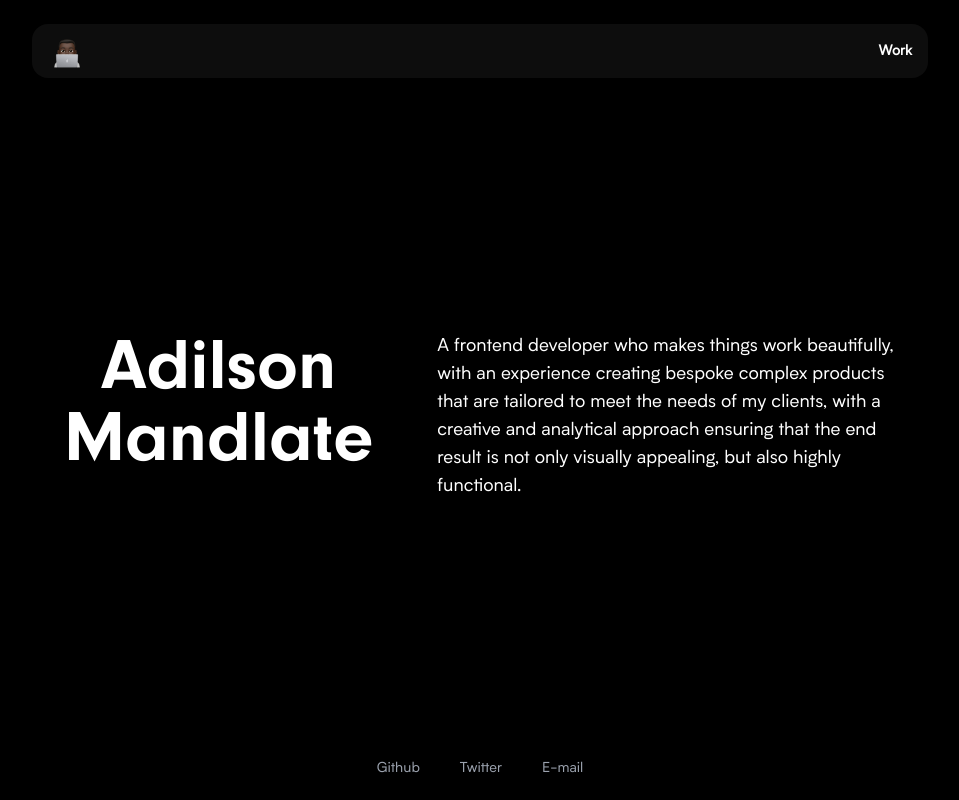
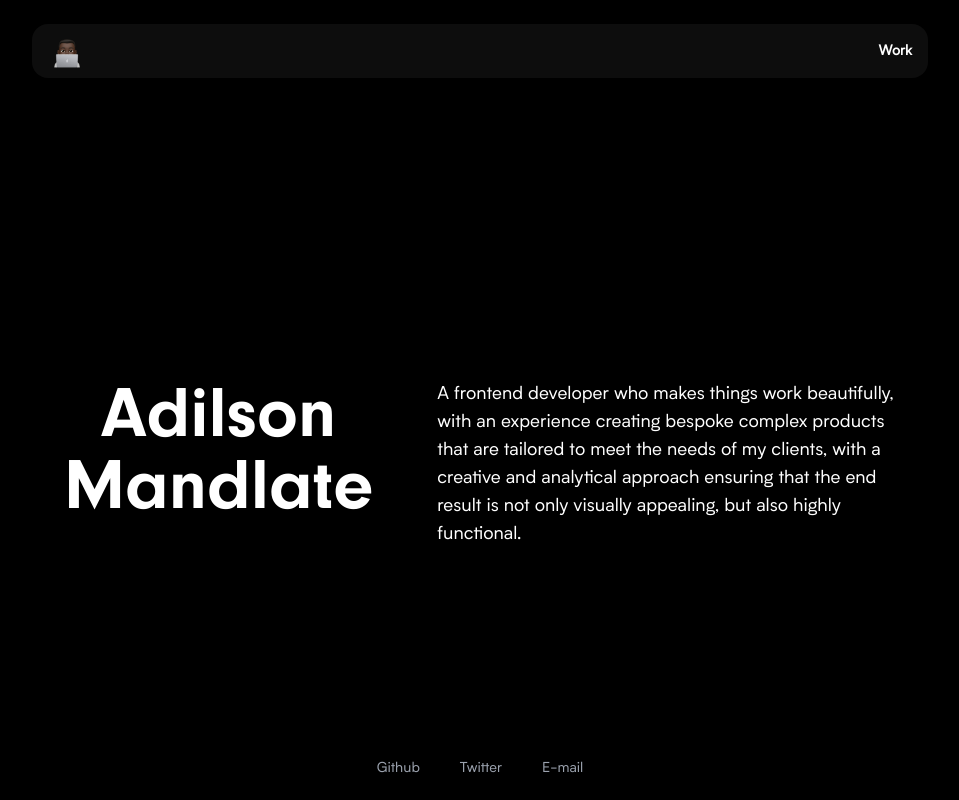
Before and after one commit to adilsonmandlate/adilsonmandlate.dev, a Next.js app: page / in a window 1280 px wide. Shown: the whole page, without its empty margins (160-1119 px from the left). Built offline with nearby package versions, Linux system fonts and the light colour scheme; what @tailwindcss/typography would draw is missing.

Commit message:
fix: center index intro text

```diff
--- a/src/pages/_app.js
+++ b/src/pages/_app.js
@@ -14,7 +14,7 @@ function MyApp({ Component, pageProps }) {
         <Navbar />
         <main
           className={`grid flex-col flex-1 my-0 mx-auto max-w-4xl w-full py-32 px-8 h-full ${
-            router.pathname !== "/" ? "pb-0" : "pt-56"
+            router.pathname !== "/" ? "pb-0" : "pt-20 pb-0 sm:pt-56 sm:pb-8"
           }`}
         >
           <div>
```
